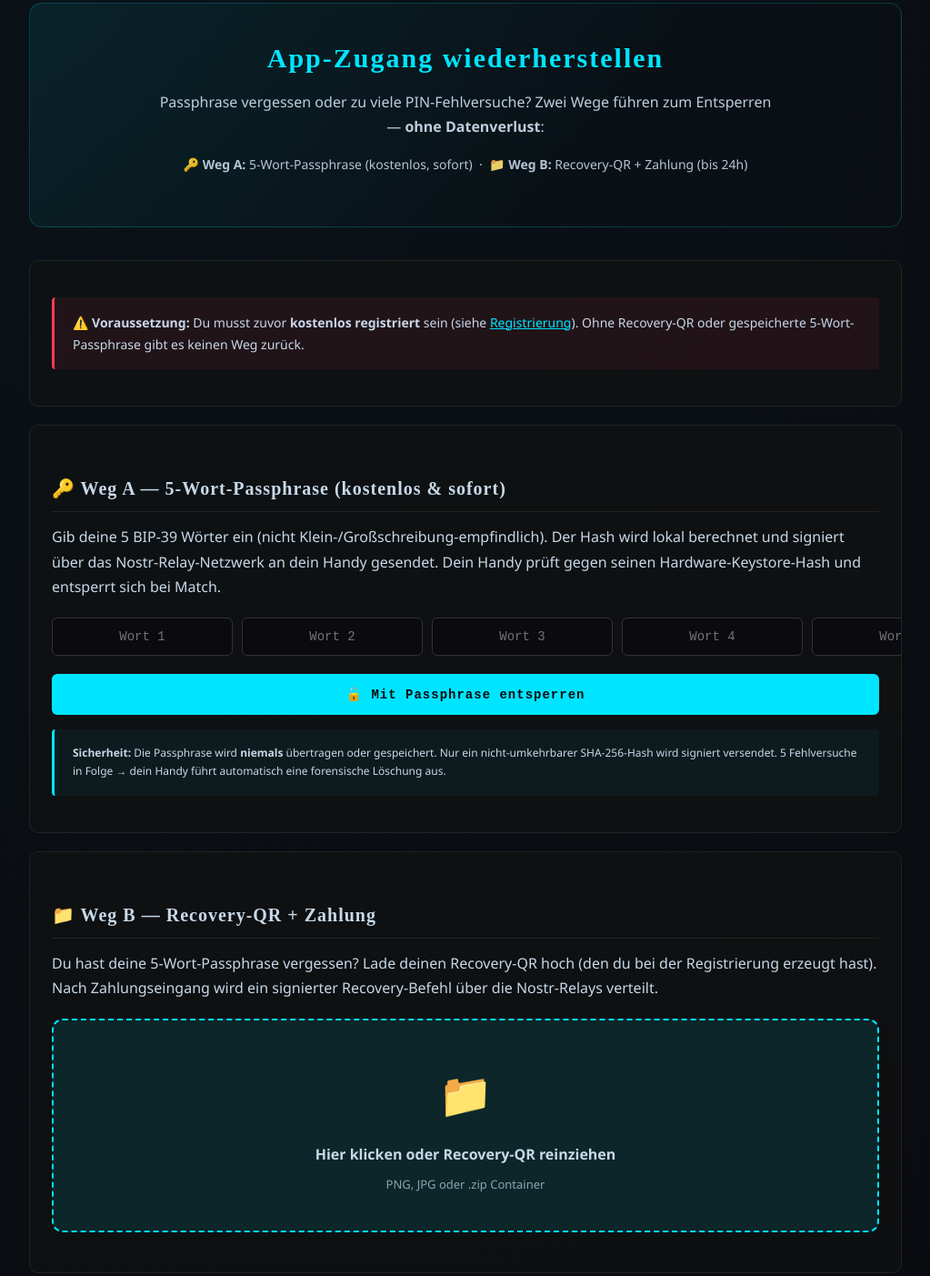
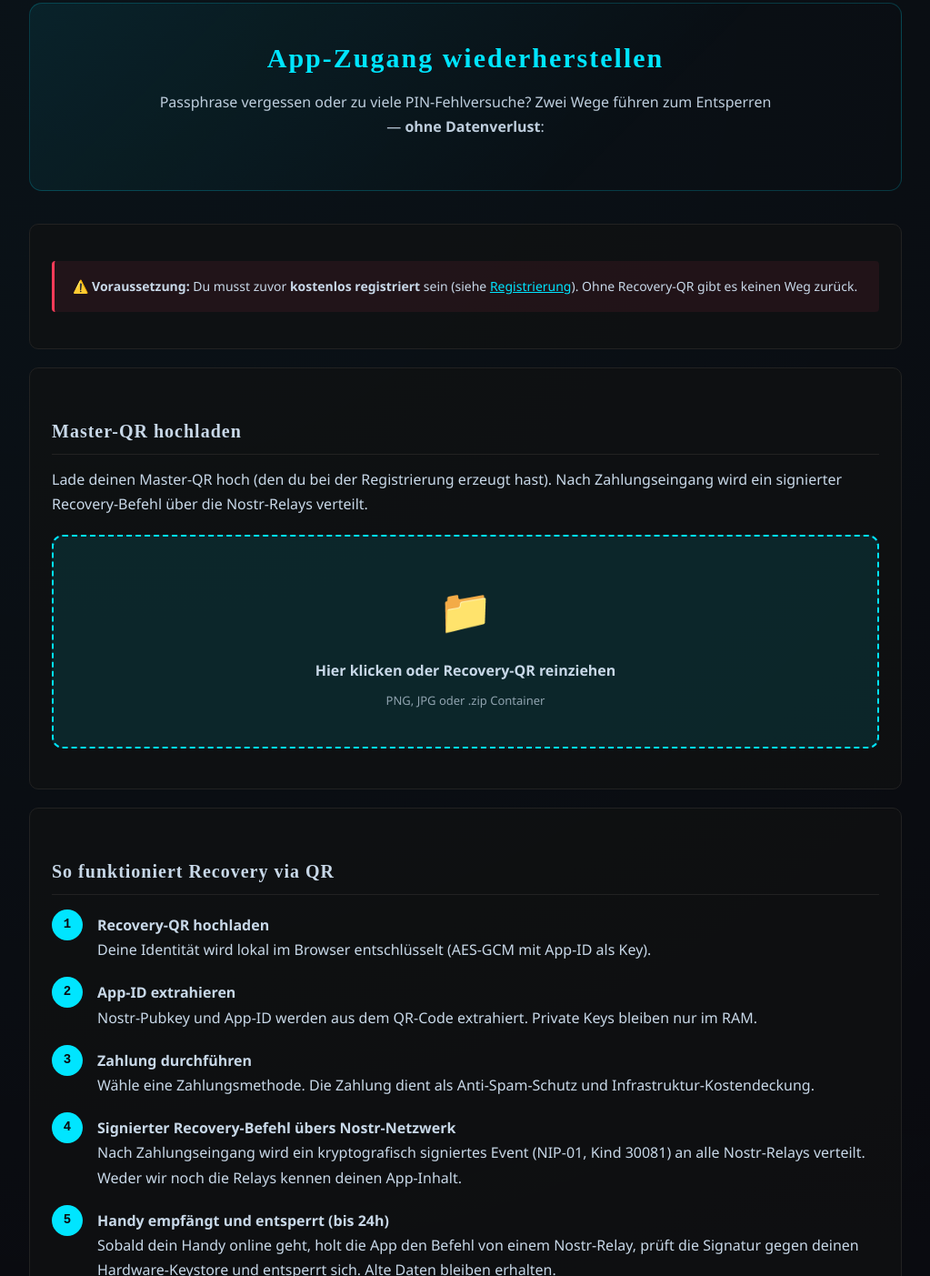
Before and after one commit to supportonyxvault/onyxvault-website, a plain HTML site: page recovery.html in a window 1280 px wide. Shown: the part 343-1746 px from the top of the page at 91% size, without its empty margins (128-1151 px from the left). Drawn offline with Linux system fonts and the light colour scheme.

Commit message:
Website v4.6: Honest cleanup - no phantom features
Removed ALL mentions of '5-Wort Passphrase' as a user-facing feature.
That flow does not exist in the current App UI - only BipPassphrase.kt
exists as a library. Promising it was a lie.

- index.html: Feature card 5-Wort -> PIN + Hardware-Keystore
- recovery.html: Weg A (5-Wort-flow) komplett entfernt - nur Master-QR+Payment
- killswitch.html: Passphrase-Hash -> PIN-Hash
- register.html: Native saveMasterQR() bridge via window.OnyxVault
  (replaces <a download> which doesnt work reliably in WebView)

```diff
--- a/recovery.html
+++ b/recovery.html
@@ -27,40 +27,19 @@
   <div class="hero">
     <h1>App-Zugang wiederherstellen</h1>
     <p>Passphrase vergessen oder zu viele PIN-Fehlversuche? Zwei Wege führen zum Entsperren — <strong>ohne Datenverlust</strong>:</p>
-    <p style="font-size:14px;opacity:0.9">
-      🔑 <strong>Weg A:</strong> 5-Wort-Passphrase (kostenlos, sofort) &nbsp;·&nbsp;
-      📁 <strong>Weg B:</strong> Recovery-QR + Zahlung (bis 24h)
-    </p>
+
   </div>
 
   <div class="card">
     <div class="warn">
-      <strong>⚠️ Voraussetzung:</strong> Du musst zuvor <strong>kostenlos registriert</strong> sein (siehe <a href="register.html" style="color:var(--teal)">Registrierung</a>). Ohne Recovery-QR oder gespeicherte 5-Wort-Passphrase gibt es keinen Weg zurück.
+      <strong>⚠️ Voraussetzung:</strong> Du musst zuvor <strong>kostenlos registriert</strong> sein (siehe <a href="register.html" style="color:var(--teal)">Registrierung</a>). Ohne Recovery-QR gibt es keinen Weg zurück.
     </div>
   </div>
 
-  <!-- ============ WEG A: 5-Wort-Passphrase ============ -->
+
   <div class="card">
-    <h2>🔑 Weg A — 5-Wort-Passphrase (kostenlos & sofort)</h2>
-    <p>Gib deine 5 BIP-39 Wörter ein (nicht Klein-/Großschreibung-empfindlich). Der Hash wird lokal berechnet und signiert über das Nostr-Relay-Netzwerk an dein Handy gesendet. Dein Handy prüft gegen seinen Hardware-Keystore-Hash und entsperrt sich bei Match.</p>
-    <div class="phrase-grid">
-      <input type="text" class="phrase-input" id="w1" placeholder="Wort 1" autocomplete="off" spellcheck="false">
-      <input type="text" class="phrase-input" id="w2" placeholder="Wort 2" autocomplete="off" spellcheck="false">
-      <input type="text" class="phrase-input" id="w3" placeholder="Wort 3" autocomplete="off" spellcheck="false">
-      <input type="text" class="phrase-input" id="w4" placeholder="Wort 4" autocomplete="off" spellcheck="false">
-      <input type="text" class="phrase-input" id="w5" placeholder="Wort 5" autocomplete="off" spellcheck="false">
-    </div>
-    <button class="btn" style="width:100%" onclick="unlockWithPassphrase()">🔓 Mit Passphrase entsperren</button>
-    <div id="phraseStatus" style="margin-top:14px;text-align:center;font-family:monospace;font-size:13px"></div>
-    <div class="info" style="margin-top:16px;font-size:12px">
-      <strong>Sicherheit:</strong> Die Passphrase wird <strong>niemals</strong> übertragen oder gespeichert. Nur ein nicht-umkehrbarer SHA-256-Hash wird signiert versendet. 5 Fehlversuche in Folge → dein Handy führt automatisch eine forensische Löschung aus.
-    </div>
-  </div>
-
-  <!-- ============ WEG B: Recovery-QR + Payment ============ -->
-  <div class="card">
-    <h2>📁 Weg B — Recovery-QR + Zahlung</h2>
-    <p>Du hast deine 5-Wort-Passphrase vergessen? Lade deinen Recovery-QR hoch (den du bei der Registrierung erzeugt hast). Nach Zahlungseingang wird ein signierter Recovery-Befehl über die Nostr-Relays verteilt.</p>
+    <h2>Master-QR hochladen</h2>
+    <p>Lade deinen Master-QR hoch (den du bei der Registrierung erzeugt hast). Nach Zahlungseingang wird ein signierter Recovery-Befehl über die Nostr-Relays verteilt.</p>
     <div class="upload-zone" id="dropZone" onclick="document.getElementById('fileInput').click()">
       <div class="upload-icon">📁</div>
       <div><strong>Hier klicken oder Recovery-QR reinziehen</strong></div>
@@ -78,7 +57,7 @@
 
   <div class="card">
     <h2>So funktioniert Recovery via QR</h2>
-    <div class="step"><div class="step-num">1</div><div class="step-text"><strong>Recovery-QR hochladen</strong><br>Deine Identität wird lokal im Browser entschlüsselt (Argon2id + optional 5-Wort-Passphrase).</div></div>
+    <div class="step"><div class="step-num">1</div><div class="step-text"><strong>Recovery-QR hochladen</strong><br>Deine Identität wird lokal im Browser entschlüsselt (AES-GCM mit App-ID als Key).</div></div>
     <div class="step"><div class="step-num">2</div><div class="step-text"><strong>App-ID extrahieren</strong><br>Nostr-Pubkey und App-ID werden aus dem QR-Code extrahiert. Private Keys bleiben nur im RAM.</div></div>
     <div class="step"><div class="step-num">3</div><div class="step-text"><strong>Zahlung durchführen</strong><br>Wähle eine Zahlungsmethode. Die Zahlung dient als Anti-Spam-Schutz und Infrastruktur-Kostendeckung.</div></div>
     <div class="step"><div class="step-num">4</div><div class="step-text"><strong>Signierter Recovery-Befehl übers Nostr-Netzwerk</strong><br>Nach Zahlungseingang wird ein kryptografisch signiertes Event (NIP-01, Kind 30081) an alle Nostr-Relays verteilt. Weder wir noch die Relays kennen deinen App-Inhalt.</div></div>
@@ -99,21 +78,21 @@
 
   <div class="card">
     <div class="info">
-      <strong>Warum kostet Weg B Geld?</strong><br><br>
+      <strong>Warum kostet die Zahlung Geld?</strong><br><br>
       Ohne Kostenschwelle könnten Angreifer massenhaft Fake-Recovery-Commands über die öffentlichen Nostr-Relays schicken. Die Gebühr finanziert Monitoring unserer offiziell gelisteten Relays und schützt dein Handy vor Spam-Angriffen.<br><br>
-      <strong>Kostenlos:</strong> Weg A (5-Wort-Passphrase) ist jederzeit frei.<br><br>
-      <strong>🎉 Launch-Angebot:</strong> Für die ersten 1.000 Kunden ist auch Weg B kostenlos!
+
+      <strong>🎉 Launch-Angebot:</strong> Für die ersten 1.000 Kunden ist auch die Zahlung kostenlos!
     </div>
   </div>
 
   <div class="price-section">
-    <div style="font-family:monospace;font-size:13px;opacity:0.8;letter-spacing:2px">RECOVERY-GEBÜHR (WEG B)</div>
+    <div style="font-family:monospace;font-size:13px;opacity:0.8;letter-spacing:2px">RECOVERY-GEBÜHR</div>
     <div class="price">49,00 €</div>
     <div style="font-size:13px;opacity:0.8">Launch-Angebot: Ersten 1.000 Kunden kostenlos</div>
   </div>
 
   <div class="card">
-    <h2>Zahlungsmethode wählen (nur für Weg B)</h2>
+    <h2>Zahlungsmethode wählen</h2>
     <div class="payment-grid">
       <div class="payment" onclick="pay('paypal','49')"><div class="payment-icon">💳</div>PayPal<small>Käuferschutz</small></div>
       <div class="payment" onclick="pay('klarna','49')"><div class="payment-icon">🅺</div>Klarna<small>Sofortüberweisung</small></div>
@@ -150,30 +129,6 @@ const WALLETS = {
   xmr: {addr:'48ExampleOnyxVaultMoneroAddressGoesHere0000000000000000000000000000000000000000000000000000000000', amount:'0.33', coin:'XMR', amountEUR:'49'},
   eth: {addr:'0xExampleOnyxVaultEthereumAddress0000000000', amount:'0.015', coin:'ETH', amountEUR:'49'}
 };
-
-// ===== WEG A: 5-Wort-Passphrase =====
-async function unlockWithPassphrase() {
-  const words = ['w1','w2','w3','w4','w5'].map(id => document.getElementById(id).value.trim().toLowerCase()).filter(Boolean);
-  if (words.length !== 5) {
-    OnyxUI.status('phraseStatus', '❌ Bitte alle 5 Wörter ausfüllen', 'err');
-    return;
-  }
-  OnyxUI.status('phraseStatus', '⚙️ Signiere und sende an Nostr-Relays...');
-  const phrase = words.join(' ');
-  try {
-    const res = await Hermes.sendRecoveryWithPassphrase(phrase);
-    if (res.ok) {
-      OnyxUI.status('phraseStatus', '✅ Challenge gesendet an ' + res.relaysReached + '/' + res.relaysTotal + ' Relays — Hash: ' + res.hashSent, 'ok');
-      setTimeout(() => alert('✅ Passphrase-Challenge verteilt!\n\nSobald dein Handy online geht und einen passenden Hash-Match findet, entsperrt es sich automatisch.\n\nMaximal 24 Stunden Zustellzeit.'), 300);
-    } else {
-      OnyxUI.status('phraseStatus', '❌ ' + (res.error || 'Nostr-Fehler'), 'err');
-    }
-  } catch (e) {
-    OnyxUI.status('phraseStatus', '❌ ' + e.message, 'err');
-  }
-  // Clear inputs sofort
-  ['w1','w2','w3','w4','w5'].forEach(id => document.getElementById(id).value = '');
-}
 
 // ===== WEG B: Recovery-QR Upload =====
 document.addEventListener('DOMContentLoaded', () => {
@@ -243,7 +198,7 @@ function copyAddr(id) {
 
 function pay(method, amount) {
   if (!Hermes.isReady()) {
-    alert('Bitte zuerst Recovery-QR hochladen (Weg B).');
+    alert('Bitte zuerst Recovery-QR hochladen (die Zahlung).');
     return;
   }
   const modal = document.getElementById('paymentModal');
```
Also changed, not shown: index.html (+3 -3 lines), killswitch.html (+2 -2 lines).
